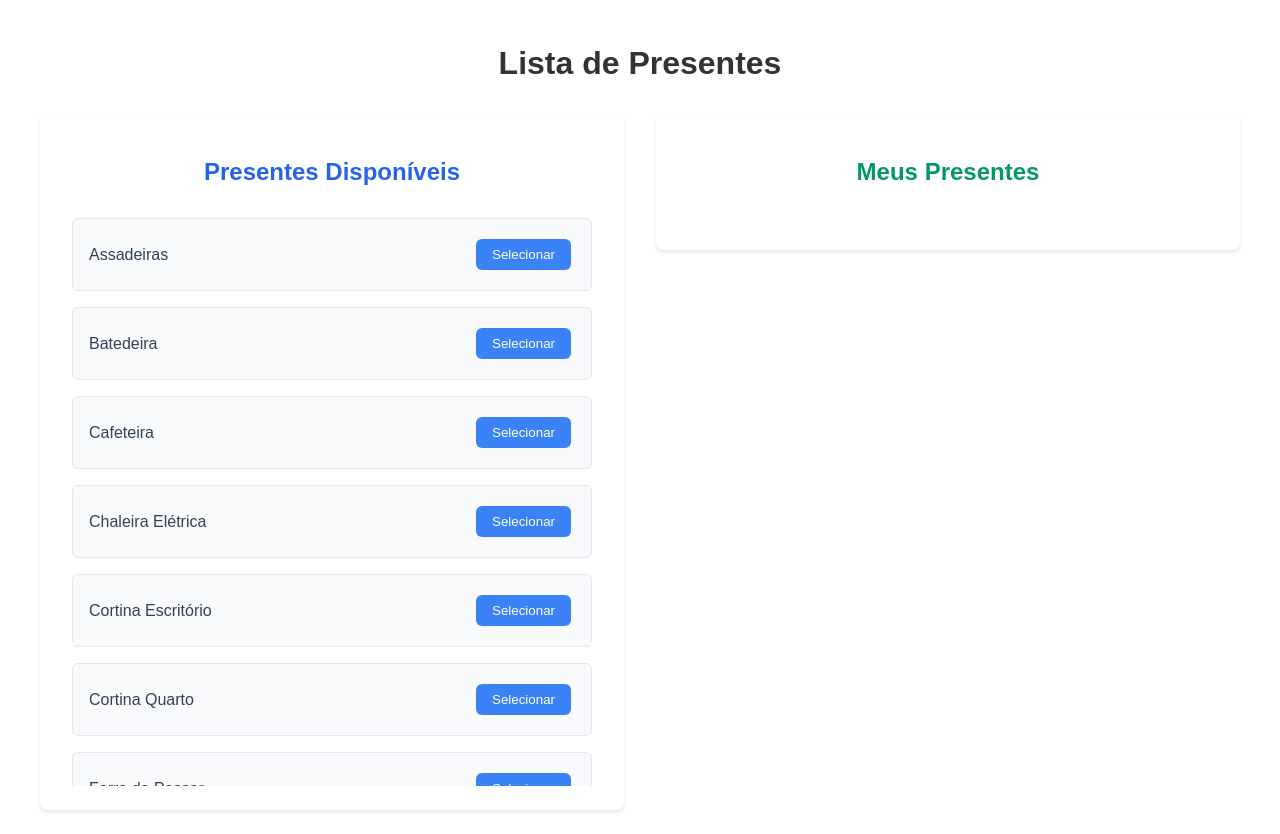
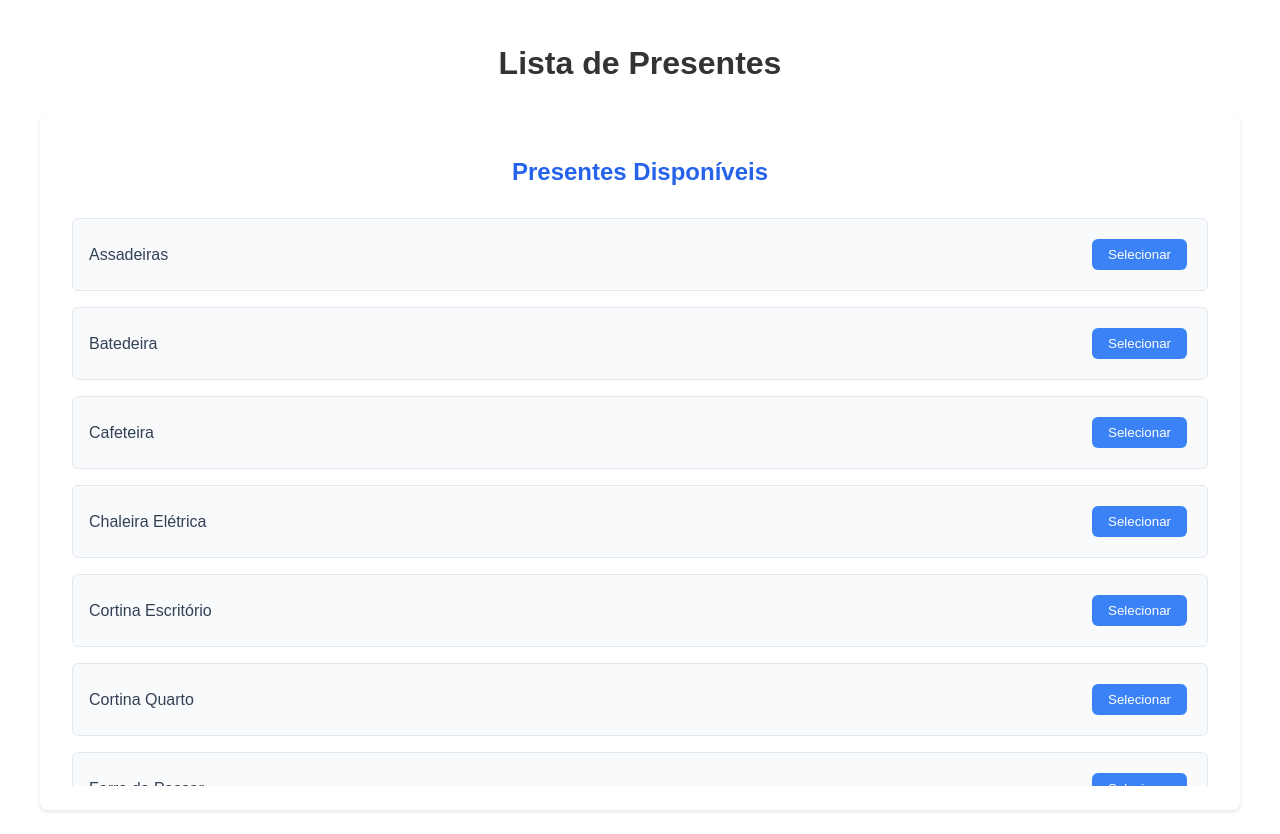
Before and after one commit to luccarocha/gift-list, a React (Vite) app: page / in a window 1280 px wide. Built offline with nearby package versions, Linux system fonts and the light colour scheme.

Commit message:
Melhorando o layout

```diff
--- a/src/components/GiftList.jsx
+++ b/src/components/GiftList.jsx
@@ -1,6 +1,7 @@
 import { useState, useEffect } from 'react';
 
 const GiftList = () => {
+  const [showSelected, setShowSelected] = useState(false);
   const [selectedGifts, setSelectedGifts] = useState([]);
   const [availableGifts, setAvailableGifts] = useState([
     { id: 1, name: 'Assadeiras', link: 'https://www.magazinevoce.com.br/magazineluccastorels/jogo-4-formas-assadeiras-retangulares-aluminio-p-bolos-e-tortas-postagem-rapida-mba/p/hhfghh5j8e/ud/fabo/' },
@@ -69,95 +70,26 @@ const GiftList = () => {
         Lista de Presentes
       </h1>
 
-      <div style={{
-        display: 'grid',
-        gridTemplateColumns: window.innerWidth <= 768 ? '1fr' : '1fr 1fr',
-        gap: '2rem'
-      }}>
-        {/* Lista de Disponíveis */}
+      {selectedGifts.length > 0 && (
         <div style={{
           backgroundColor: '#fff',
           borderRadius: '8px',
           boxShadow: '0 2px 4px rgba(0,0,0,0.1)',
           padding: '1.5rem',
-          height: 'fit-content'
-        }}>
-          <h2 style={{
-            fontSize: '1.5rem',
-            fontWeight: 'bold',
-            color: '#2563eb',
-            marginBottom: '1.5rem',
-            textAlign: 'center'
-          }}>
-            Presentes Disponíveis
-          </h2>
-
-          <div style={{
-            display: 'grid',
-            gap: '1rem',
-            maxHeight: '70vh',
-            overflowY: 'auto',
-            padding: '0.5rem'
-          }}>
-            {availableGifts.map(gift => (
-              <div
-                key={gift.id}
-                style={{
-                  display: 'flex',
-                  justifyContent: 'space-between',
-                  alignItems: 'center',
-                  padding: '1rem',
-                  backgroundColor: '#f8fafc',
-                  borderRadius: '6px',
-                  transition: 'all 0.2s',
-                  cursor: 'pointer',
-                  border: '1px solid #e2e8f0',
-                  ':hover': {
-                    backgroundColor: '#f1f5f9',
-                    transform: 'translateY(-2px)'
-                  }
-                }}
-                onClick={() => selectGift(gift)}
-              >
-                <span style={{ fontSize: '1rem', color: '#334155' }}>{gift.name}</span>
-                <button style={{
-                  background: '#3b82f6',
-                  color: 'white',
-                  padding: '0.5rem 1rem',
-                  borderRadius: '6px',
-                  border: 'none',
-                  cursor: 'pointer',
-                  fontWeight: '500',
-                  transition: 'background 0.2s',
-                  ':hover': {
-                    background: '#2563eb'
-                  }
-                }}>
-                  Selecionar
-                </button>
-              </div>
-            ))}
-          </div>
-        </div>
-
-        {/* Lista de Selecionados */}
-        <div style={{
-          backgroundColor: '#fff',
-          borderRadius: '8px',
-          boxShadow: '0 2px 4px rgba(0,0,0,0.1)',
-          padding: '1.5rem',
-          height: 'fit-content'
+          marginBottom: '2rem'
         }}>
           <h2 style={{
             fontSize: '1.5rem',
             fontWeight: 'bold',
             color: '#059669',
             marginBottom: '1.5rem',
-            textAlign: 'center'
-          }}>
-            Meus Presentes
+            textAlign: 'center',
+            cursor: 'pointer'
+          }} onClick={() => setShowSelected(!showSelected)}>
+            Minha Escolha {showSelected ? '▼' : '▶'}
           </h2>
 
+          {showSelected && (
             <div style={{
               display: 'grid',
               gap: '1rem',
@@ -205,13 +137,10 @@ const GiftList = () => {
                         textDecoration: 'none',
                         textAlign: 'center',
                         fontWeight: '500',
-                      transition: 'background 0.2s',
-                      ':hover': {
-                        background: '#16a34a'
-                      }
+                        transition: 'background 0.2s'
                       }}
                     >
-                    Comprar
+                      Onde Comprar
                     </a>
                     <button
                       onClick={(e) => {
@@ -226,18 +155,74 @@ const GiftList = () => {
                         border: 'none',
                         cursor: 'pointer',
                         fontWeight: '500',
-                      transition: 'background 0.2s',
-                      ':hover': {
-                        background: '#dc2626'
-                      }
+                        transition: 'background 0.2s'
                       }}
                     >
-                    Devolver
+                      Devolver para lista
                     </button>
                   </div>
                 </div>
               ))}
             </div>
+          )}
+        </div>
+      )}
+
+      <div style={{
+        backgroundColor: '#fff',
+        borderRadius: '8px',
+        boxShadow: '0 2px 4px rgba(0,0,0,0.1)',
+        padding: '1.5rem',
+        height: 'fit-content'
+      }}>
+        <h2 style={{
+          fontSize: '1.5rem',
+          fontWeight: 'bold',
+          color: '#2563eb',
+          marginBottom: '1.5rem',
+          textAlign: 'center'
+        }}>
+          Presentes Disponíveis
+        </h2>
+
+        <div style={{
+          display: 'grid',
+          gap: '1rem',
+          maxHeight: '70vh',
+          overflowY: 'auto',
+          padding: '0.5rem'
+        }}>
+          {availableGifts.map(gift => (
+            <div
+              key={gift.id}
+              style={{
+                display: 'flex',
+                justifyContent: 'space-between',
+                alignItems: 'center',
+                padding: '1rem',
+                backgroundColor: '#f8fafc',
+                borderRadius: '6px',
+                transition: 'all 0.2s',
+                cursor: 'pointer',
+                border: '1px solid #e2e8f0'
+              }}
+              onClick={() => selectGift(gift)}
+            >
+              <span style={{ fontSize: '1rem', color: '#334155' }}>{gift.name}</span>
+              <button style={{
+                background: '#3b82f6',
+                color: 'white',
+                padding: '0.5rem 1rem',
+                borderRadius: '6px',
+                border: 'none',
+                cursor: 'pointer',
+                fontWeight: '500',
+                transition: 'background 0.2s'
+              }}>
+                Selecionar
+              </button>
+            </div>
+          ))}
         </div>
       </div>
     </div>
```
Lines whose indentation alone changed are shown as unchanged.
